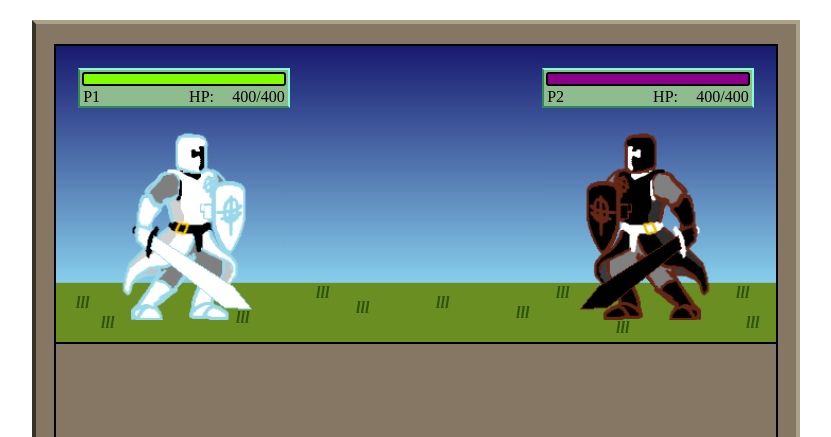
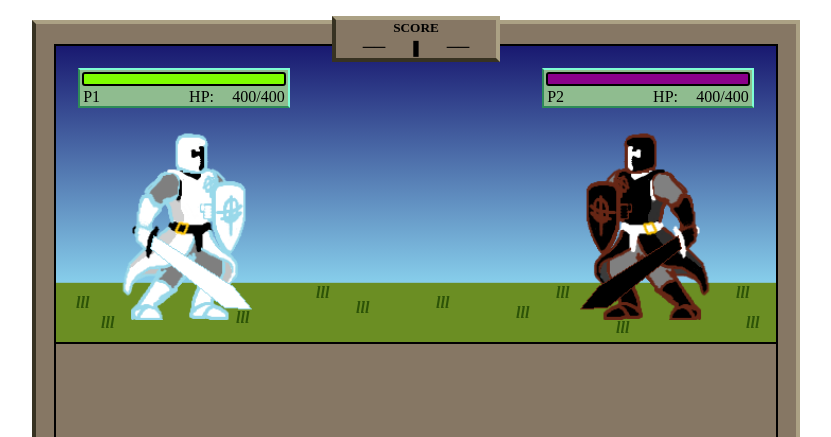
Before and after one commit to Metroid-X/user-interactive-story_unit1project_, a plain HTML site: page index.html in a window 1280 px wide. Shown: the top 437 px of the page, without its empty margins (224-1055 px from the left). Drawn offline with Linux system fonts and the light colour scheme.

Commit message:
final mvp commit (hopefully)

```diff
--- a/css/style.css
+++ b/css/style.css
@@ -35,6 +35,33 @@ div {
     background-image: linear-gradient(to bottom, midnightblue,skyblue);
     padding: 20px 0;
 }
+
+div.score {
+    position: absolute;
+    flex-direction: column;
+    transform: translate(0, -28px);
+    height: 38px;
+    width: 160px;
+    justify-content: center;
+    align-items: center;
+    border-width: 4px;
+    border-color: rgb(171, 161, 132) rgb(171, 161, 132) rgb(55, 50, 34) rgb(55, 50, 34);
+    background-color: rgb(134, 119, 100);
+        justify-content: space-between;
+    h5 {
+        margin: 0;
+    }
+    p {
+        display: flex;
+        margin: 0;
+        flex-direction: row;
+        justify-content: space-between;
+        span {
+            margin: 2px 12px;
+        }
+    }
+}
+
 
 .player-box {
     flex-direction: column;
--- a/index.html
+++ b/index.html
@@ -9,6 +9,10 @@
 </head>
 <body>
     <div id="game-box">
+        <div class="score">
+            <h5>SCORE</h5>
+            <p><span id="p1-score"> ── </span><span>❚</span><span id="p2-score"> ── </span></p>
+        </div>
         <span class="grass">
             <strong style="position: absolute; transform: translate(-180px,15px);"><em>lll</em></strong>
             <strong style="position: absolute; transform: translate(200px,25px);"><em>lll</em></strong>
--- a/js/app.js
+++ b/js/app.js
@@ -6,6 +6,7 @@ const playerElems = {
     p1: document.querySelector('#p1-box'),
     p2: document.querySelector('#p2-box'),
 }
+
 
 let roundNumber=1;
 let gameNum=1;
@@ -63,6 +64,7 @@ const pData = {
         name:'P1',
         state: actionStates.idle,
         wins: 0,
+        winElem: gameElem.querySelector('#p1-score'),
         stunNext: 0,
     },
     p2:{
@@ -88,6 +90,7 @@ const pData = {
         name:'P2',
         state: actionStates.idle,
         wins: 0,
+        winElem: gameElem.querySelector('#p2-score'),
         stunNext: 0,
     },
 }
@@ -481,13 +484,13 @@ gameElem.addEventListener('click',(e)=>{
             pData.p1.state=actionStates.defeat;
             pData.p2.state=actionStates.victory;
             victoryTxt.innerHTML='Player 2 Wins!!!';
-            pData.p2.wins++
+            pData.p2.wins=pData.p2.wins+1
         }else if(pData.p2.hp.val<=0&&pData.p1.hp.val>0){
             pData.p2.hp.val=0;
             pData.p1.state=actionStates.victory;
             pData.p2.state=actionStates.defeat;
             victoryTxt.innerHTML='Player 1 Wins!!!';
-            pData.p1.wins++
+            pData.p1.wins=pData.p1.wins+1
         }else if(pData.p2.hp.val<=0&&pData.p1.hp.val<=0){
             pData.p1.hp.val=0;
             pData.p2.hp.val=0;
@@ -512,5 +515,11 @@ gameElem.addEventListener('click',(e)=>{
     pData.p2.hp.numElem.innerHTML=`${(pData.p2.hp.val)}/400`;
 
     console.log(pData.p1.hp.barElem.style.width);
+    console.log(pData.p2.hp.barElem.style.width);
 
+    console.log(pData.p1.wins);
+    console.log(pData.p2.wins);
+
+    pData.p1.winElem.innerHTML=`${pData.p1.wins}`
+    pData.p2.winElem.innerHTML=`${pData.p2.wins}`
 });
```
